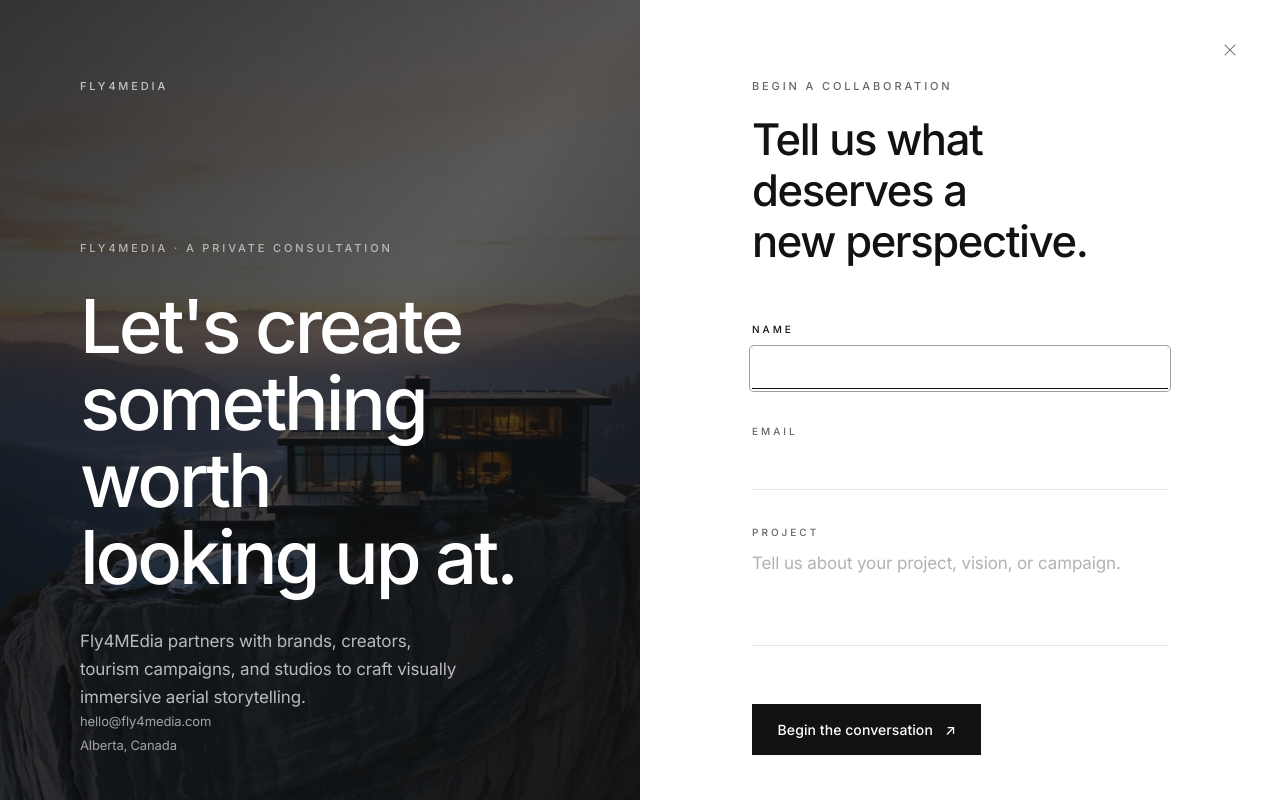
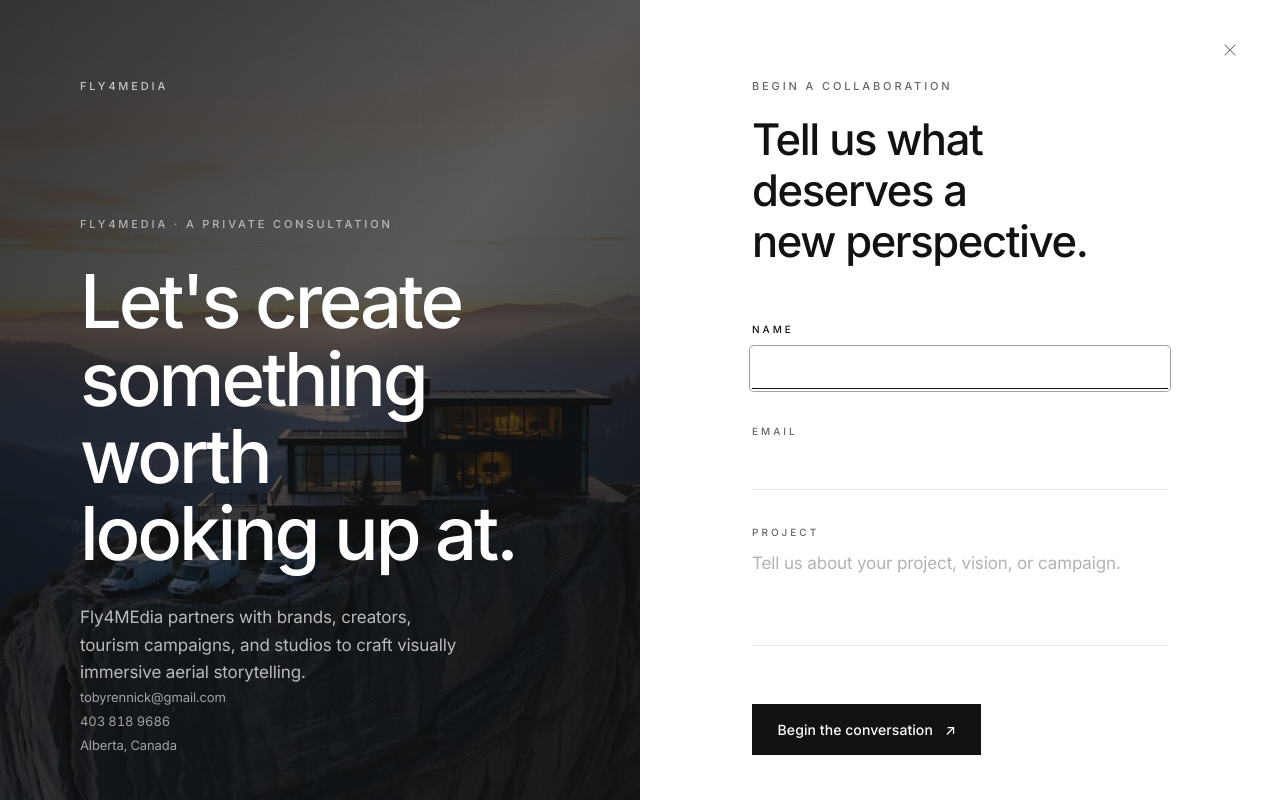
Before and after one commit to VeePo-Web/fly4me.ca, a React (Vite) app: page /work in a window 1280 px wide. Both pictures are taken after a click on the button "Contact". Shown: the top 800 px of the page. Built offline with nearby package versions, Linux system fonts and the light colour scheme; the HTML template or start-up script is replaced by a standard one.

Commit message:
Changes
Co-authored-by: VeePo-Web <238777171+VeePo-Web@users.noreply.github.com>

```diff
--- a/src/components/fly4media/ContactModal.tsx
+++ b/src/components/fly4media/ContactModal.tsx
@@ -125,7 +125,8 @@ export default function ContactModal({ open, onClose }: Props) {
               </div>
 
               <div className="hidden md:flex flex-col gap-1 t-meta text-background/60">
-                <span>hello@fly4media.com</span>
+                <a href="mailto:tobyrennick@gmail.com" className="hover:text-background transition-colors">tobyrennick@gmail.com</a>
+                <a href="tel:+14038189686" className="hover:text-background transition-colors">403&nbsp;818&nbsp;9686</a>
                 <span>Alberta, Canada</span>
               </div>
             </div>
```
